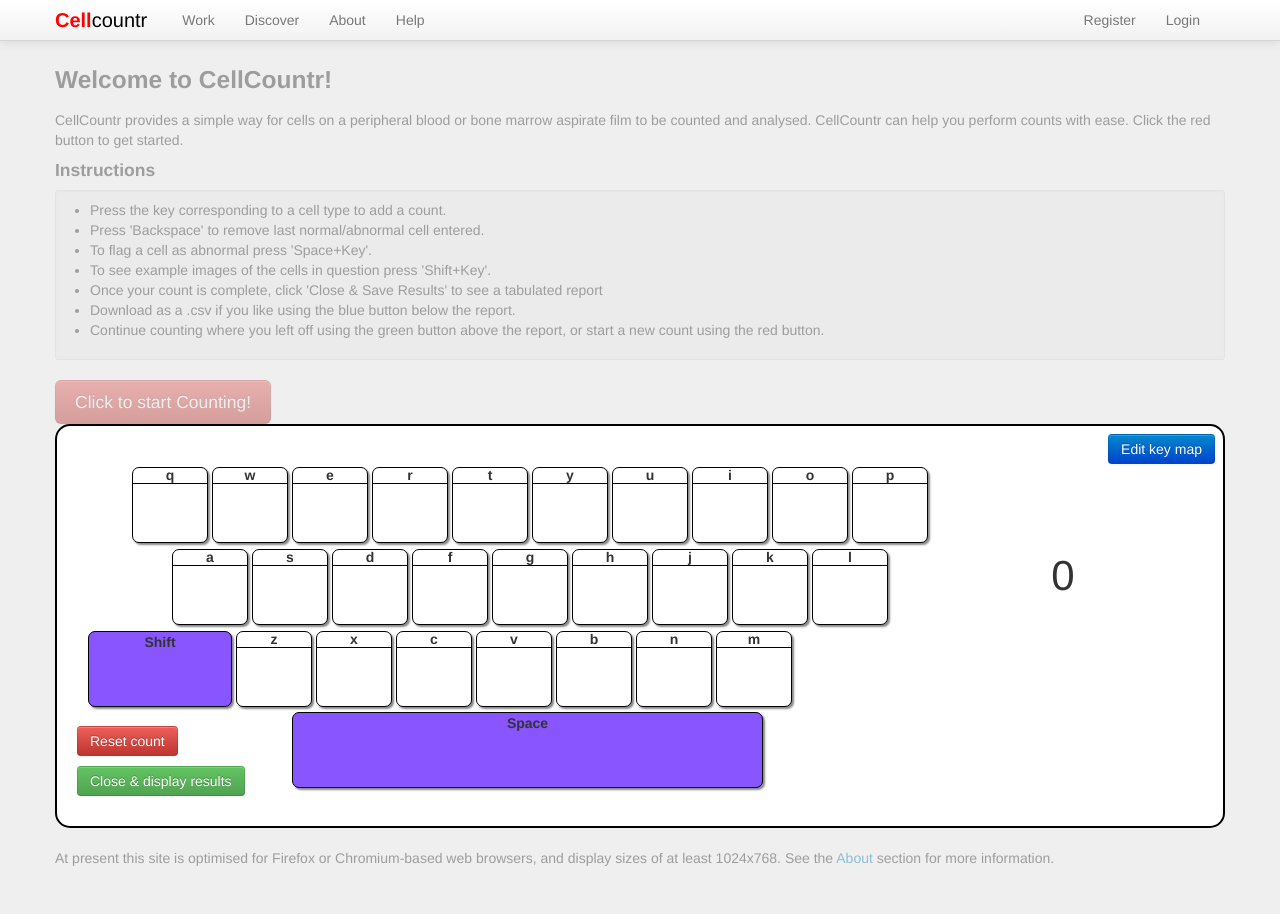
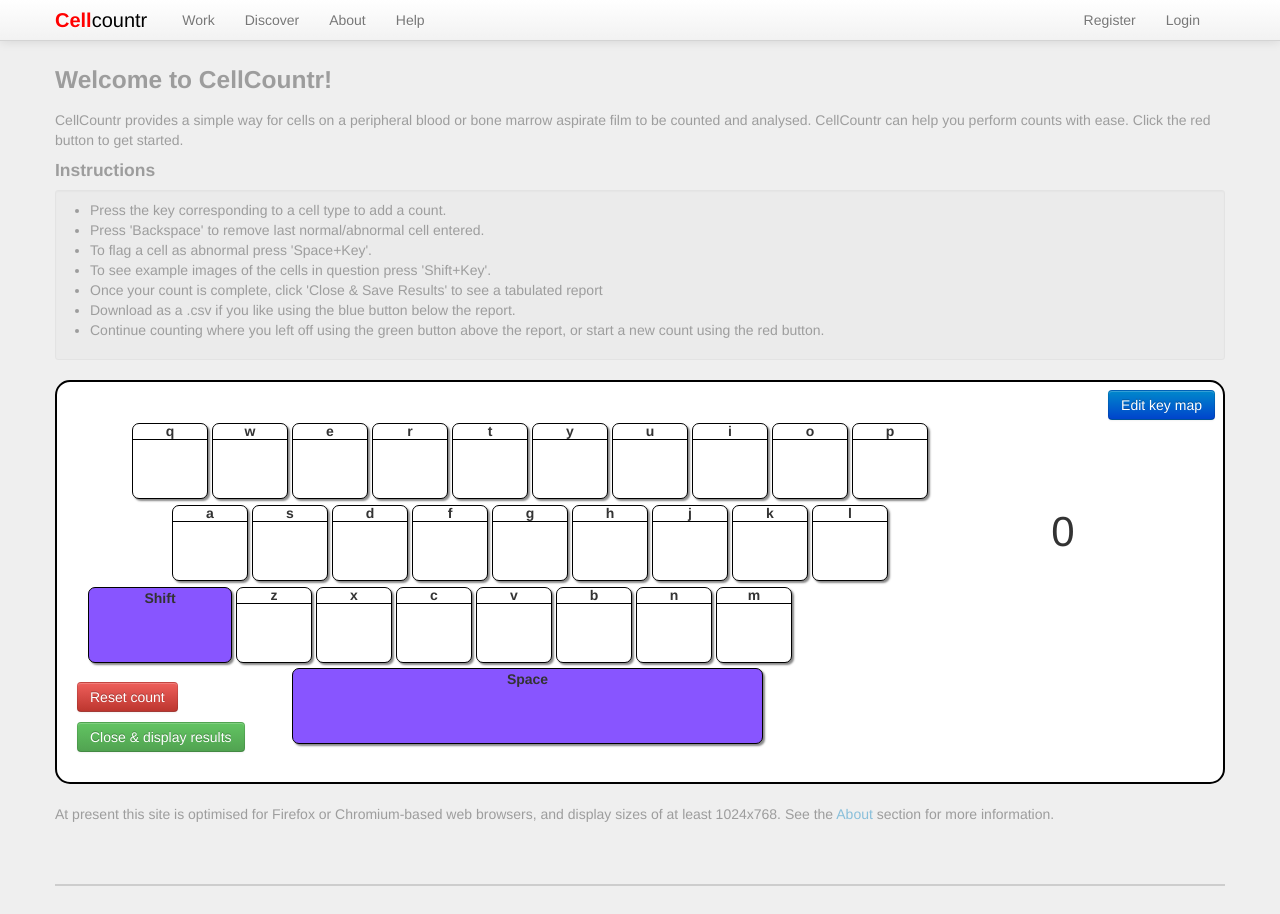
Before and after one commit to cellcounter/cellcounter, a Django app: template cellcounter/main/templates/main/count.html in a window 1280 px wide. Shown: the top 914 px of the page. Run offline with Django 3.2, Linux system fonts and the light colour scheme; the template is opened without the code that fills it, so the values that code supplies are empty; some libraries are stand-ins or nearby versions; grey boxes are pictures that could not be loaded.

Commit message:
Remove start counting button, add div for keyboard controls

```diff
--- a/cellcounter/main/templates/main/keyboard_snippet.html
+++ b/cellcounter/main/templates/main/keyboard_snippet.html
@@ -1,4 +1,4 @@
-<div id="openkeyboard" class="btn btn-danger btn-large">Click to start Counting!</div>
+<div id="keyboard-buttons"></div>
 <div id="counterbox" style="position: relative;" class="largekeyboard">
         <div id="keysbox" style="position: absolute; top: 0px; z-index: -1;">
         <!-- Row 1 -->
```
